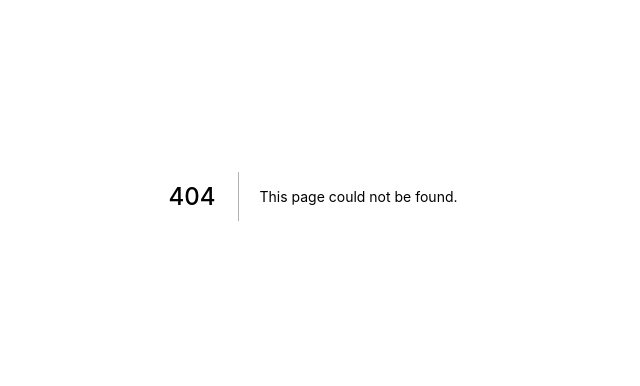
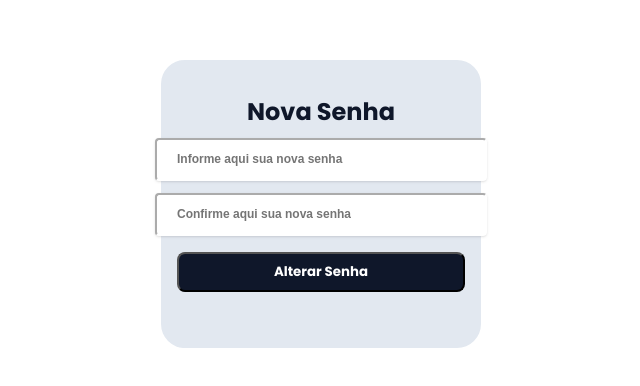
Before and after one commit to JoaoSeixasFelix/Bootcamp-Gama, a Next.js app: page /recoverypassword in a window 1280 px wide. Before the commit this address had no page. Shown: the part 204-590 px from the top of the page, without its empty margins (327-967 px from the left). Built offline with nearby package versions, Linux system fonts and the light colour scheme; a web font is replaced by a local one.

Commit message:
Update 2 new screns

```diff
--- a/contexts/AuthContext.tsx
+++ b/contexts/AuthContext.tsx
@@ -1,7 +1,7 @@
 import { createContext, useEffect, useState } from "react";
 import Router from 'next/router'
 
-import { api } from '../src/pages/api/api'
+import { api } from '../services/api'
 import { parseCookies, setCookie } from "nookies";
 
 type User = {
--- a/src/pages/api/api.ts
+++ /dev/null
@@ -1,12 +0,0 @@
-import axios from 'axios'
-import { parseCookies } from 'nookies'
-
-const {'nextauth.token': token} = parseCookies()
-
-export const api = axios.create({
-  baseURL: 'http://localhost:3333'
-})
-
-if(token) {
-  api.defaults.headers['Authorization'] = `Bearer ${token}`
-}
--- a/src/pages/api/hello.ts
+++ /dev/null
@@ -1,15 +0,0 @@
-// Next.js API route support: https://nextjs.org/docs/api-routes/introduction
-import type { NextApiRequest, NextApiResponse } from "next";
-
-type Data = {
-  name: string;
-  age: number;
-  Hobbies?: string;
-};
-
-export default function handler(
-  req: NextApiRequest,
-  res: NextApiResponse<Data>
-) {
-  res.status(200).json({ name: "John Doe", age: 20, Hobbies:"Ligar Para os Amigos" });
-}
--- /dev/null
+++ b/src/pages/forgotpassword.tsx
@@ -0,0 +1,56 @@
+import { type } from "os";
+import { useState } from "react";
+import Button from "../components/ComponentsGenerics/Button";
+import Input from "../components/ComponentsGenerics/Input";
+
+type;
+
+const ForgotPassWord = () => {
+  const [email, setEmail] = useState();
+
+  return (
+    <div>
+      <div className=" w-screen h-screen flex flex-col items-center justify-center">
+        <div className=" bg-slate-200 rounded-3xl max-w-xl flex flex-col w-80 h-72 ">
+          <div className="flex flex-col h-1/2 justify-center items-center">
+            <h1 className="text-slate-900 text-2xl font-Poppins mb-4">
+              Esqueceu sua Senha?
+            </h1>
+            <p className="text-base text-slate-900 -mb-5">Informe seu email abaixo</p>
+          </div>
+          <div className="h-1/2 flex flex-col justify-end items-center">
+            <Input
+              onValueChange={(e) => setEmail(e)}
+              name={"email"}
+              value={email}
+              size={"w-72"}
+              placeholder="Email"
+              type={"text"}
+              bgColor="white"
+              textColor="text-gray-700"
+              borderColor="border-white"
+              marginBottom="mb-3
+              "
+              required
+            />
+            <Button
+              onClick={() => {}}
+              type={"submit"}
+              width="w-72"
+              height="h-12"
+              backGroundColor="bg-slate-900"
+              textColor="text-white"
+              marginTop="mt-1"
+              marginBottom="mb-14"
+              padding="py-2 px-4"
+            >
+              Redifinir Senha
+            </Button>
+          </div>
+        </div>
+      </div>
+    </div>
+  );
+};
+
+export default ForgotPassWord;
--- /dev/null
+++ b/src/pages/recoverypassword.tsx
@@ -0,0 +1,71 @@
+import { type } from "os";
+import { useState } from "react";
+import Button from "../components/ComponentsGenerics/Button";
+import Input from "../components/ComponentsGenerics/Input";
+
+type;
+
+const ForgotPassWord = () => {
+  const [email, setEmail] = useState();
+  const [newPassWord, setnewPassWord] = useState();
+  const [repeatNewPassWord, setrepeatNewPassWord] = useState();
+
+  return (
+    <div>
+      <div className=" w-screen h-screen flex flex-col items-center justify-center">
+        <div className=" bg-slate-200 rounded-3xl max-w-xl flex flex-col w-80 h-72 ">
+          <div className="flex flex-col h-1/2 justify-center items-center">
+            <h1 className="text-slate-900 text-2xl font-Poppins mb-14">
+              Nova Senha
+            </h1>
+          </div>
+          <div className="h-1/2 flex flex-col justify-end items-center">
+            <Input
+              onValueChange={(e) => setnewPassWord(e)}
+              name={"email"}
+              value={newPassWord}
+              size={"w-72"}
+              placeholder="Informe aqui sua nova senha"
+              type={"text"}
+              bgColor="white"
+              textColor="text-gray-700"
+              borderColor="border-white"
+              marginBottom="mb-3
+              "
+              required
+            />
+            <Input
+              onValueChange={(e) => setrepeatNewPassWord(e)}
+              name={"email"}
+              value={repeatNewPassWord}
+              size={"w-72"}
+              placeholder="Confirme aqui sua nova senha"
+              type={"text"}
+              bgColor="white"
+              textColor="text-gray-700"
+              borderColor="border-white"
+              marginBottom="mb-3
+              "
+              required
+            />
+            <Button
+              onClick={() => {}}
+              type={"submit"}
+              width="w-72"
+              height="h-12"
+              backGroundColor="bg-slate-900"
+              textColor="text-white"
+              marginTop="mt-1"
+              marginBottom="mb-14"
+              padding="py-2 px-4"
+            >
+              Alterar Senha
+            </Button>
+          </div>
+        </div>
+      </div>
+    </div>
+  );
+};
+
+export default ForgotPassWord;
--- a/src/pages/signin.tsx
+++ b/src/pages/signin.tsx
@@ -78,7 +78,7 @@ const SignIN = () => {
           Entrar{" "}
         </Button>
 
-        <Link href={"/"}>
+        <Link href={"/forgotpassword"}>
           <a>
             <Description forgotyourpassword="Esqueceu sua senha?" />
           </a>
--- a/src/pages/userfavorites.tsx
+++ b/src/pages/userfavorites.tsx
@@ -19,7 +19,7 @@ const userFavorites = () => {
       <div className="fixed left-0 bottom-0 z-20">
         <Modal />
       </div>
-      <div className="flex flex-col overflow-y-scroll mb-6 mt-3 w-screen h-4/5">
+      <div className="flex flex-col overflow-y-scroll mb-6 mt-4 w-screen h-4/5">
         <div className="">
           <RestaurantDescription
             picture={Feijao}
--- a/src/pages/userhomepage.tsx
+++ b/src/pages/userhomepage.tsx
@@ -30,8 +30,8 @@ const userHomePage = () => {
         </div>
       </div>
 
-      <div className="flex flex-col overflow-y-scroll mb-6 w-screen h-4/5">
-        <div className="mt-2">
+      <div className="mt-4 flex flex-col overflow-y-scroll mb-6 w-screen h-4/5">
+        <div className="`">
           <RestaurantDescription
             picture={RestaurantDonaAna}
             restaurantName={"Restaurante Dona Ana"}
--- a/src/pages/userpagepoints.tsx
+++ b/src/pages/userpagepoints.tsx
@@ -16,14 +16,13 @@ const userPagePoints = () => {
       <div className="fixed left-0 bottom-0 z-20">
         <Modal />
       </div>
-      <div className="w-screen overflow-auto h-4/5 mb-4 mt-3">
-        <div className="font-Roboto">
-         <ScreenPoints
-         picture={Promotion}
-         promotion={"A cada 5 almoços, ganhe um Snickers!"}
-         points={"3/6 Pontos"}
-         restaurantName={"Restaurante Sabor Mineiro"}/>
-        </div>
+      <div className="font-Roboto w-screen overflow-auto h-4/5 mb-6 mt-4">
+        <ScreenPoints
+          picture={Promotion}
+          promotion={"A cada 5 almoços, ganhe um Snickers!"}
+          points={"3/6 Pontos"}
+          restaurantName={"Restaurante Sabor Mineiro"}
+        />
       </div>
     </div>
   );
```
